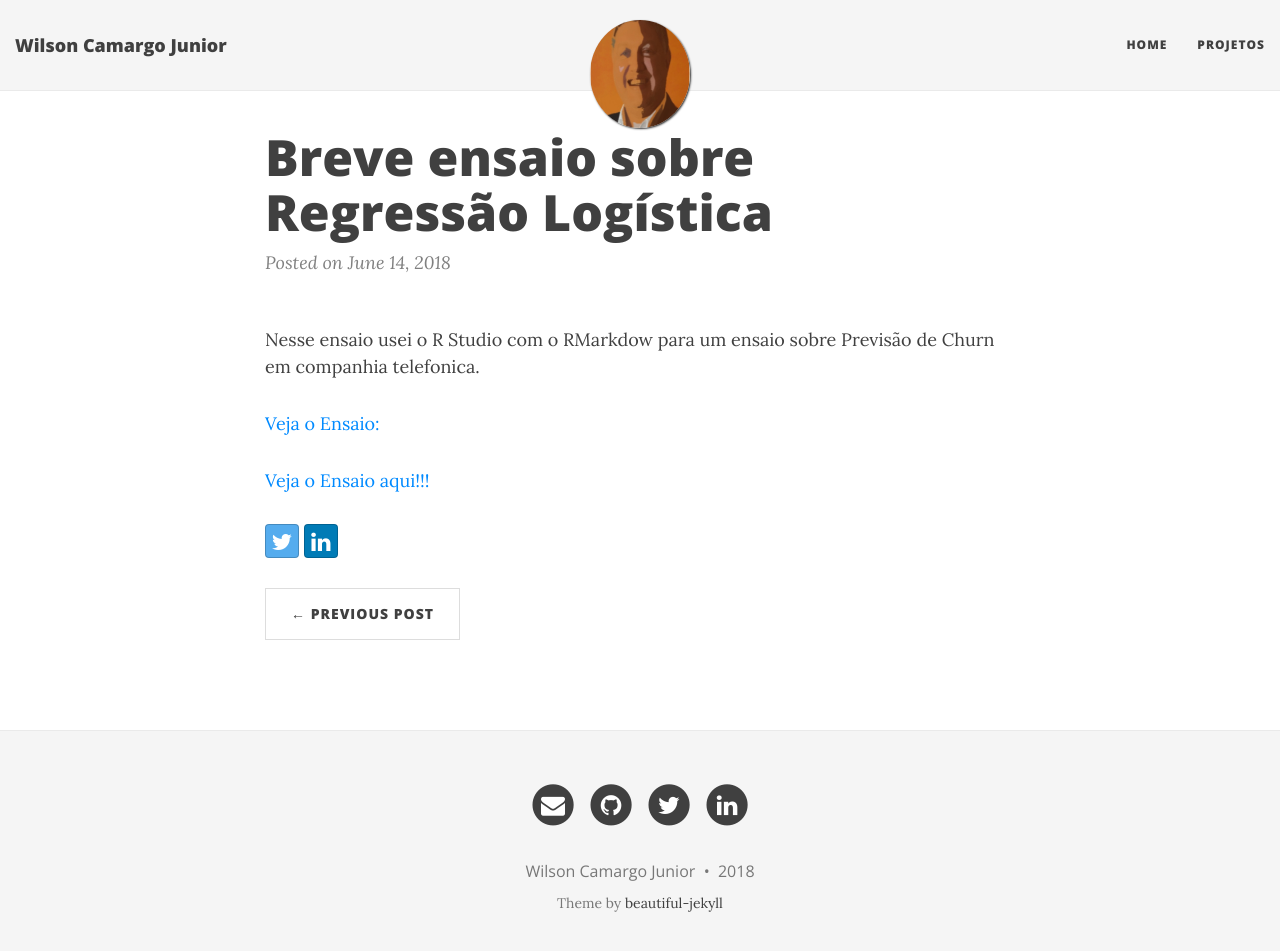
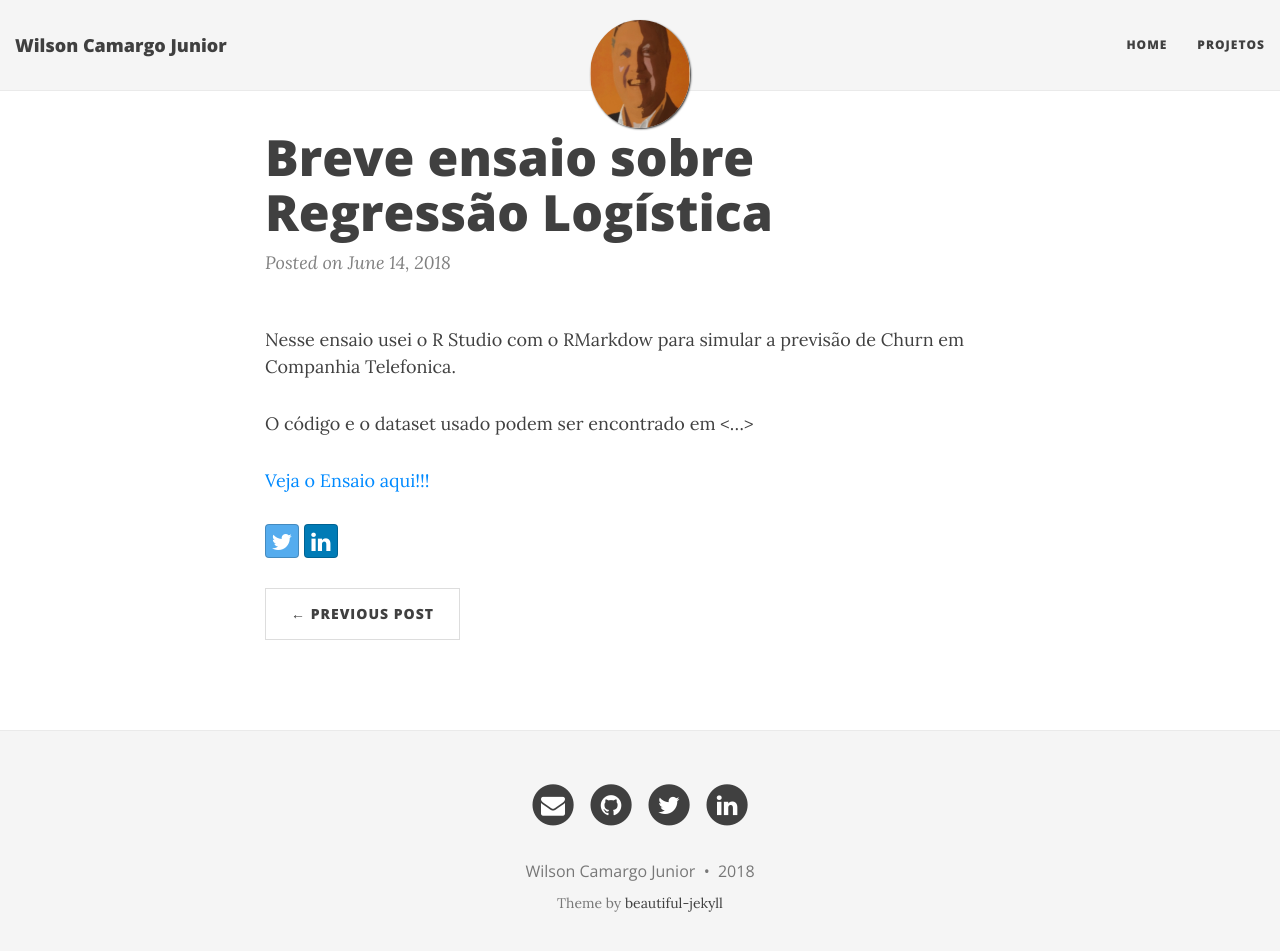
Before and after one commit to wilson-camargo-jr/teste, a Jekyll site: the page built from _posts/2018-06-14-EnsaioRLog.md, in a window 1280 px wide and 964 px high. Shown: the top 951 px of the window. Built offline with Jekyll 4.4.1, drawn with Linux system fonts in a browser that asks for light colours; nearby versions of some CDN libraries.

Commit message:
Update 2018-06-14-EnsaioRLog.md

```diff
--- a/_posts/2018-06-14-EnsaioRLog.md
+++ b/_posts/2018-06-14-EnsaioRLog.md
@@ -3,9 +3,8 @@ layout: post
 title: Breve ensaio sobre Regressão Logística
 ---
 
-Nesse ensaio usei o R Studio com o RMarkdow para um ensaio sobre Previsão de Churn em companhia telefonica.
+Nesse ensaio usei o R Studio com o RMarkdow para simular a previsão de Churn em Companhia Telefonica.
 
-
-[Veja o Ensaio:](http://htmlpreview.github.com/?https://github.com/wilson-camargo-jr/EnsaioSobreRLog/blob/master/logistic_regression.html)
+O código e o dataset usado podem ser encontrado em <...>
 
 <a href="http://htmlpreview.github.com/?https://github.com/wilson-camargo-jr/EnsaioSobreRLog/blob/master/logistic_regression.html" target="_blank">Veja o Ensaio aqui!!!</a>
```
